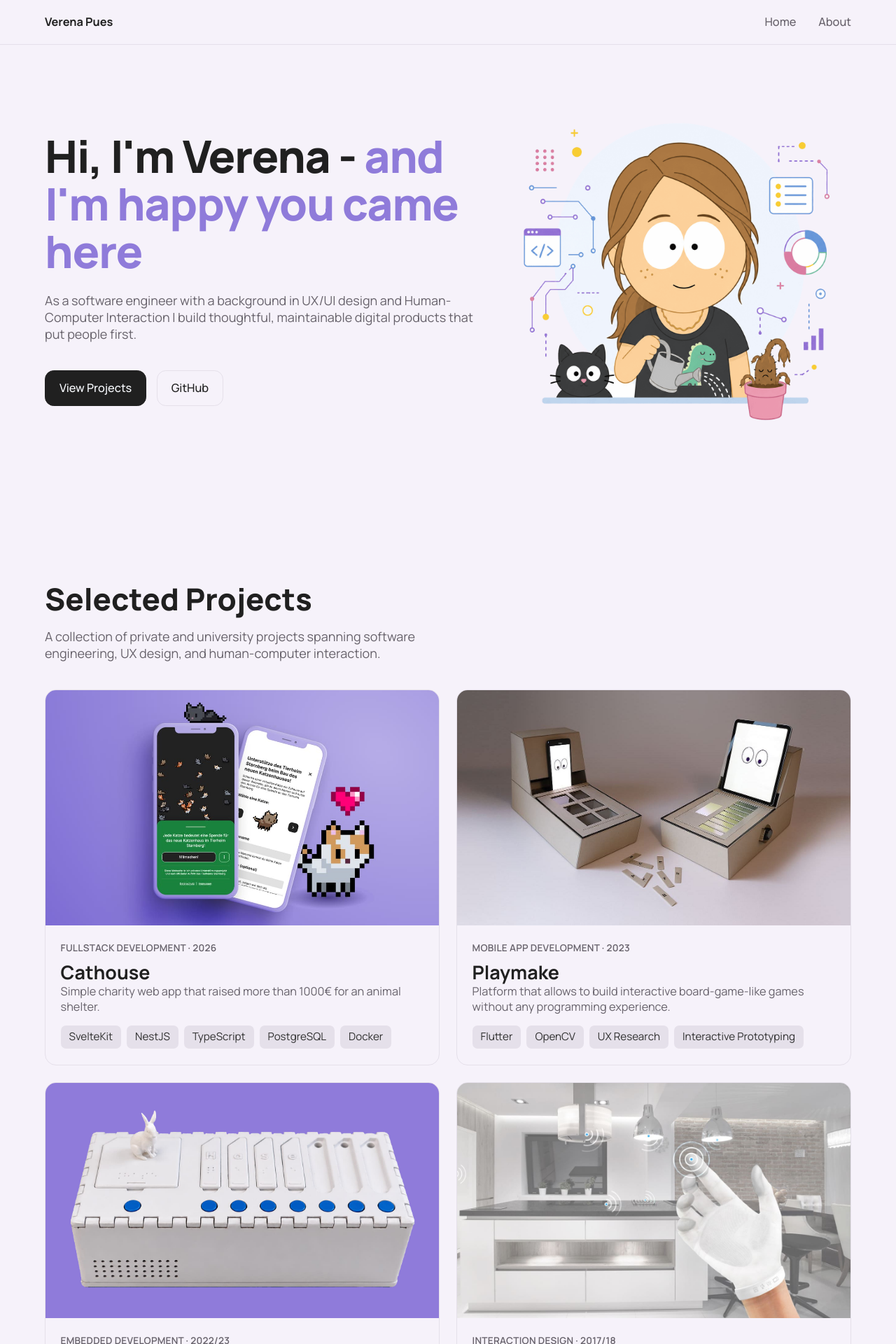
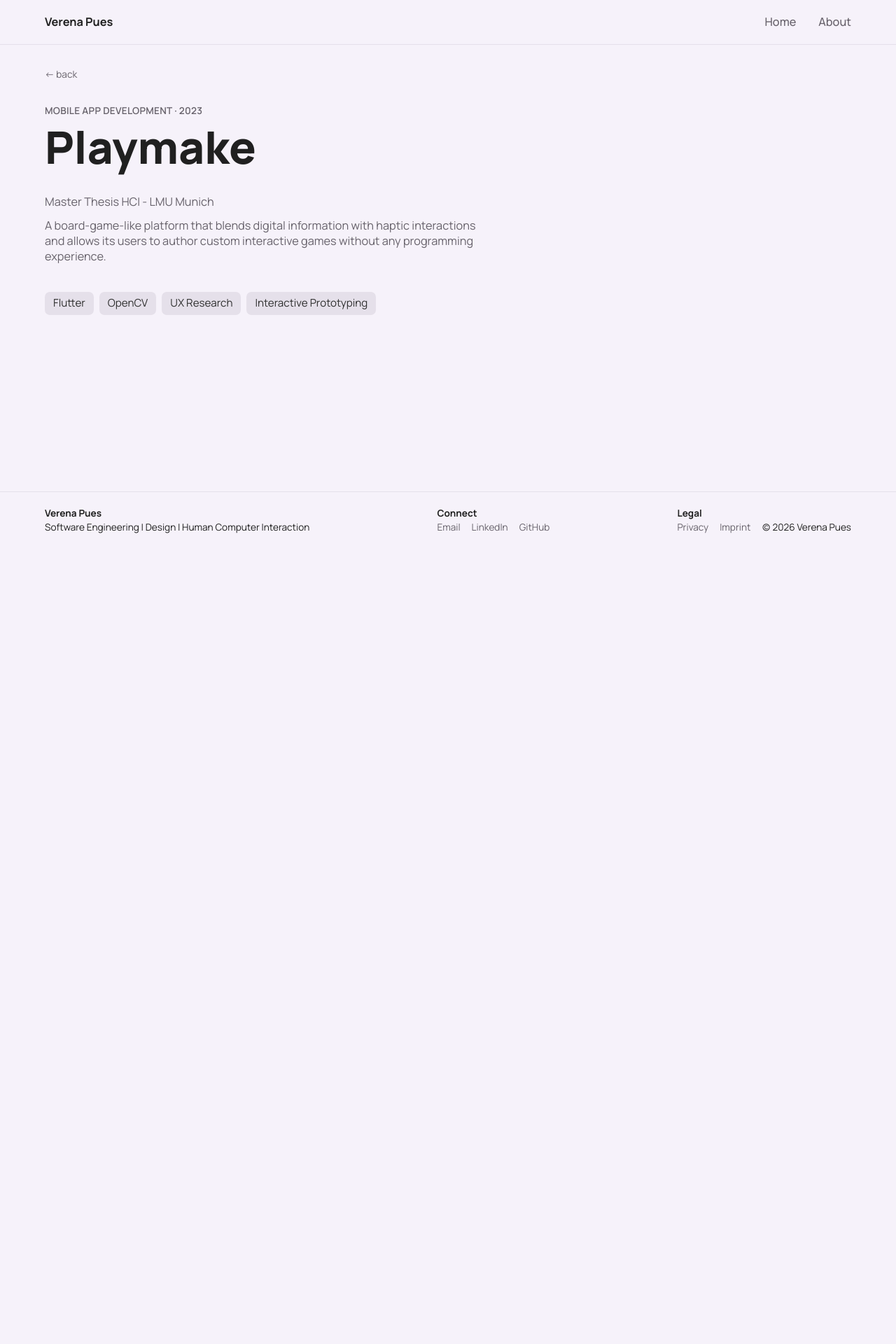
Before and after one commit to vseup/Portfolio, an Angular app: page /projects/playmake in a window 1280 px wide. Before the commit this address led to /. Shown: the top 1920 px of the page at 70% size. After the commit the page ends 800 px from the top, so only its background shows below. Built offline with nearby package versions, Linux system fonts and the light colour scheme.

Commit message:
added: playmake project page

```diff
--- a/src/app/app.routes.ts
+++ b/src/app/app.routes.ts
@@ -14,6 +14,14 @@ export const routes: Routes = [
       ),
     title: 'Braillebuddy',
   },
+  {
+    path: 'projects/playmake',
+    loadComponent: () =>
+      import('./pages/projects/playmake/playmake.page.js').then(
+        (m) => m.PlaymakePage,
+      ),
+    title: 'Braillebuddy',
+  },
   // Fallback route: redirect unknown URLs to the landing page.
   {
     path: '**',
--- a/src/app/constants/projects.constants.ts
+++ b/src/app/constants/projects.constants.ts
@@ -25,7 +25,7 @@ export const PROJECTS: ProjectData[] = [
       'Platform that allows to build interactive board-game-like games without any programming experience.',
     tags: ['Flutter', 'OpenCV', 'UX Research', 'Interactive Prototyping'],
     toneClass: 'tone-pink',
-    detailsRoute: '/',
+    detailsRoute: '/projects/playmake',
     previewImage: {
       src: '/images/projects/playmake/playmake-preview.jpg',
       alt: 'Playmake project preview showing the board-game-like setup.',
--- a/src/app/pages/projects/braillebuddy/braillebuddy.page.html
+++ b/src/app/pages/projects/braillebuddy/braillebuddy.page.html
@@ -3,15 +3,14 @@
   <a class="back" routerLink="/" fragment="projects">
     &larr; back
   </a>
-  <app-project-hero headingId="braillebuddy-hero" heading="Braillebuddy" [area]="project.area" [period]="project.period"
-    subtitle="Bachelor Thesis HCI - LMU Munich"
+  <app-project-hero headingId="braillebuddy-hero" [heading]="project.title" [area]="project.area"
+    [period]="project.period" subtitle="Bachelor Thesis HCI - LMU Munich"
     description="A compact tangible user interface that facilitates children’s self-directed exploration of Braille. Published at the ACM CHI Conference on Human Factors in Computing Systems 2023."
     [tagsTitle]="project.title" [tags]="project.tags"></app-project-hero>
   <div class="preview-bg">
     <img ngSrc="/images/projects/braillebuddy/braillebuddy-preview.jpg" width="1586" height="992"
       alt="Braillebuddy's game station with braille letter cards spelling the german word 'Hase'." />
   </div>
-  <!--https://www.pexels.com/de-de/foto/hande-buch-lernen-ausbildung-7694417/-->
   <app-project-section title="Motivation" headingId="braillebuddy-motivation" [image]="motivationImage1">
     <p>For children with severe visual impairments, access to written language is limited. While screen readers and
       audio tools offer workarounds, they can’t replace Braille’s role in fostering independence, education, and
--- a/src/app/pages/projects/braillebuddy/braillebuddy.page.ts
+++ b/src/app/pages/projects/braillebuddy/braillebuddy.page.ts
@@ -17,6 +17,7 @@ import { DividerComponent } from '../../../components/shared/layout/divider/divi
 })
 export class BraillebuddyPage {
   protected readonly project: ProjectData = BRAILLEBUDDY_PROJECT;
+  //https://www.pexels.com/de-de/foto/hande-buch-lernen-ausbildung-7694417/
   protected readonly motivationImage1: ProjectImageData = {
     src: '/images/projects/braillebuddy/braille-learning.jpg',
     width: 1255,
--- /dev/null
+++ b/src/app/pages/projects/playmake/playmake.page.html
@@ -0,0 +1,9 @@
+<article class="project-page">
+    <a class="back" routerLink="/" fragment="projects">
+        &larr; back
+    </a>
+    <app-project-hero headingId="playmake-hero" [heading]="project.title" [area]="project.area"
+        [period]="project.period" subtitle="Master Thesis HCI - LMU Munich"
+        description="A board-game-like platform that blends digital information with haptic interactions and allows its users to author custom interactive games without any programming experience."
+        [tagsTitle]="project.title" [tags]="project.tags"></app-project-hero>
+</article>
--- /dev/null
+++ b/src/app/pages/projects/playmake/playmake.page.scss
@@ -0,0 +1 @@
+@use '../project.page.scss';
--- /dev/null
+++ b/src/app/pages/projects/playmake/playmake.page.ts
@@ -0,0 +1,16 @@
+import { ChangeDetectionStrategy, Component } from '@angular/core';
+import { PLAYMAKE_PROJECT } from '../../../constants/projects.constants';
+import type { ProjectData } from '../../../types/project-data.type';
+import { RouterLink } from '@angular/router';
+import { ProjectHeroComponent } from '../../../components/projects/project-hero/project-hero.component';
+
+@Component({
+    selector: 'app-playmake-page',
+    imports: [RouterLink, ProjectHeroComponent],
+    templateUrl: './playmake.page.html',
+    styleUrl: './playmake.page.scss',
+    changeDetection: ChangeDetectionStrategy.OnPush,
+})
+export class PlaymakePage {
+    protected readonly project: ProjectData = PLAYMAKE_PROJECT;
+}
```
